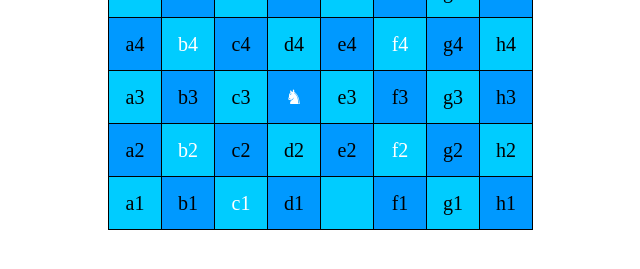
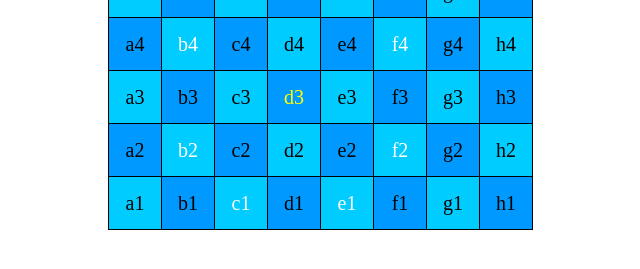
Before and after one commit to Monimrowka/chessboardGame, a plain HTML site: page index.html in a window 1280 px wide. Both pictures are taken after a click on the element "d3". Shown: the part 303-572 px from the top of the page, 282-922 px from the left. Drawn offline with Linux system fonts and the light colour scheme.

Commit message:
Final touches

```diff
--- a/script.js
+++ b/script.js
@@ -8,8 +8,8 @@ const startingSquare = String.fromCharCode(97 + randomCol) + (8 - randomRow);
 
 // Update the URL with the starting square
 const urlParams = new URLSearchParams(window.location.search);
-urlParams.set('start', startingSquare);
-window.history.replaceState(null, null, "?"+urlParams.toString());
+urlParams.set("start", startingSquare);
+window.history.replaceState(null, null, "?" + urlParams.toString());
 
 const rightSquare = urlParams.get("right");
 const columnLookup = { a: 0, b: 1, c: 2, d: 3, e: 4, f: 5, g: 6, h: 7 };
@@ -76,13 +76,11 @@ if (startingSquare !== null) {
           }
         });
 
-        // Move the knight to the clicked square and highlight it
-        move.innerHTML = "&#9822;";
-        move.classList.add("highlight");
+        // Change the color of the previous square's font to white
+        startSquare.classList.remove("yellow");
 
-        // Remove the knight from the starting square
-        currentSquare.innerHTML = "";
-        currentSquare.classList.remove("black");
+        // Change the color of the new square's font to yellow
+        move.classList.add("yellow");
 
         // Update the current square to the new location
         currentSquare = move;
@@ -93,10 +91,8 @@ if (startingSquare !== null) {
     });
   }
 
-
   // Mark the starting square and valid moves on page load
   highlightMoves(currentSquare);
   currentSquare.classList.add("start");
   currentSquare.classList.add("yellow");
-  currentSquare.classList.remove("black");
 }
--- a/style.css
+++ b/style.css
@@ -29,16 +29,19 @@ td {
   text-align: center;
   vertical-align: middle;
   width: 50px;
+
 }
 
 .white {
   background-color: #00ccff;
   color: #000;
+
 }
 
 .black {
   background-color: #0099ff;
   color: #000;
+
 }
 
 .valid-move {
@@ -46,10 +49,12 @@ td {
   cursor: pointer;
 }
 
-.start {
+
+.highlight {
+  color: white;
+}
+
+.yellow {
   color: yellow;
+
 }
-/*
-.highlight {
-  color: yellow;
-} */
```
